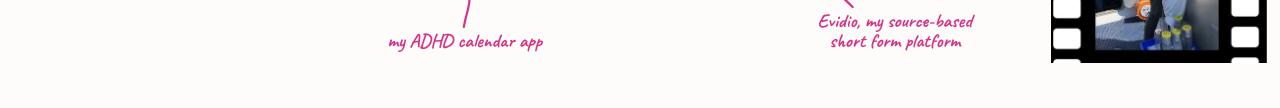
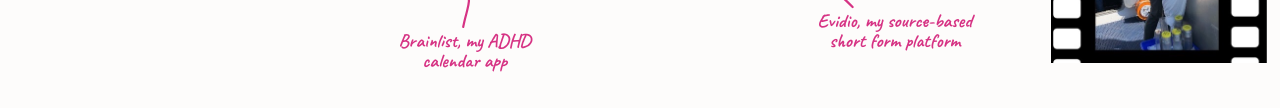
Before and after one commit to hopflara/website, a plain HTML site: page index.html in a window 1280 px wide. Shown: the part 689-797 px from the top of the page. Drawn offline with nearby package versions, Linux system fonts and the light colour scheme.

Commit message:
Update index.html

```diff
--- a/index.html
+++ b/index.html
@@ -103,7 +103,7 @@
     <div class="note" data-for="i-books"     style="left:67.3%; top:4%;">things I read to become disgustingly educated</div>
     <div class="note" data-for="i-resume"    style="left:0.7%; top:83.2%;">my resume</div>
     <div class="note" data-for="i-buddy"     style="left:66.4%; top:65.4%;">my coded desktop motivation buddy</div>
-    <div class="note" data-for="i-brainlist" style="left:28.8%; top:90%;">my ADHD calendar app</div>
+    <div class="note" data-for="i-brainlist" style="left:28.8%; top:90%;">Brainlist, my ADHD calendar app</div>
     <div class="note" data-for="i-evidio"    style="left:62.4%; top:87.5%;">Evidio, my source-based short form platform</div>
 
   </main>
```
